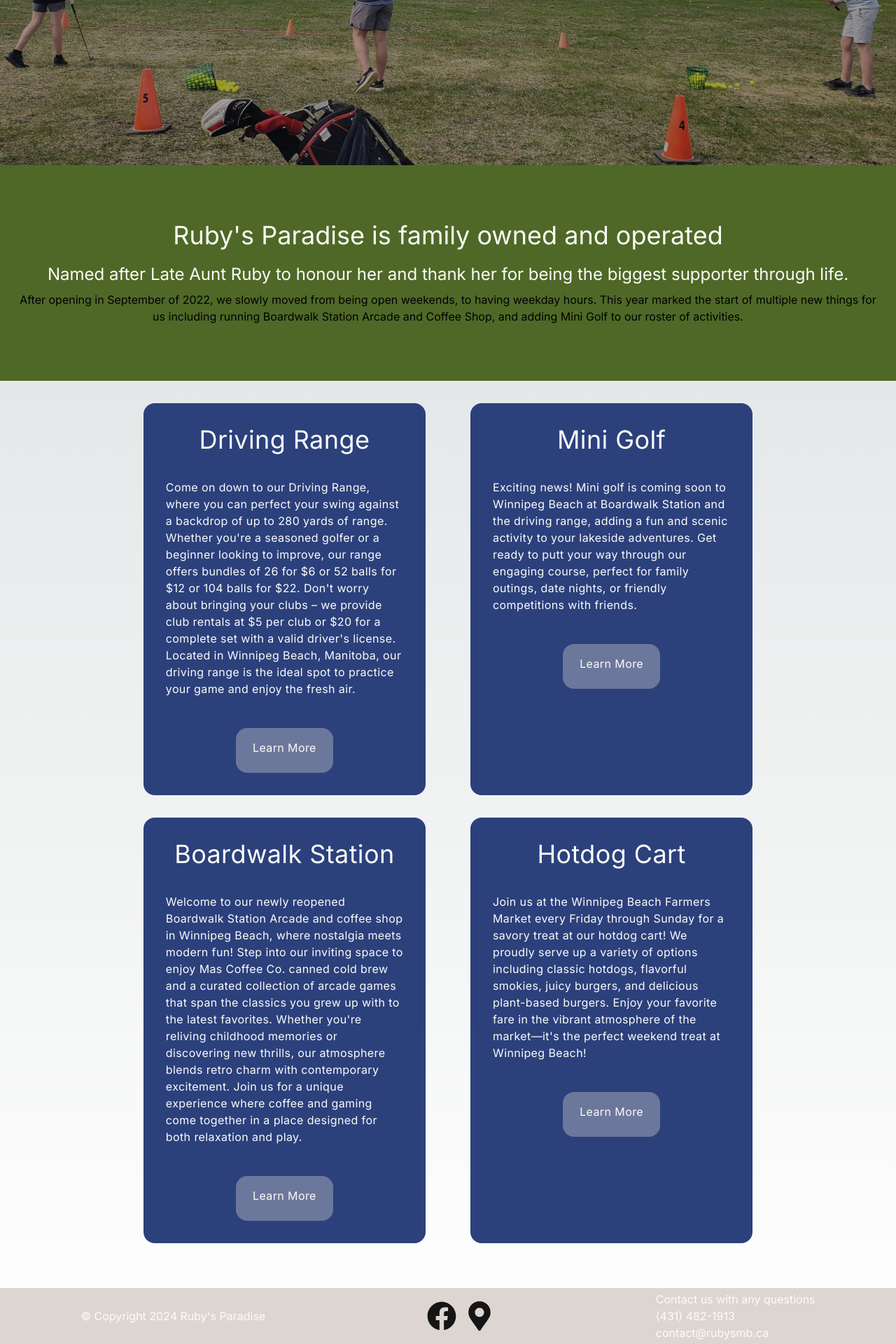
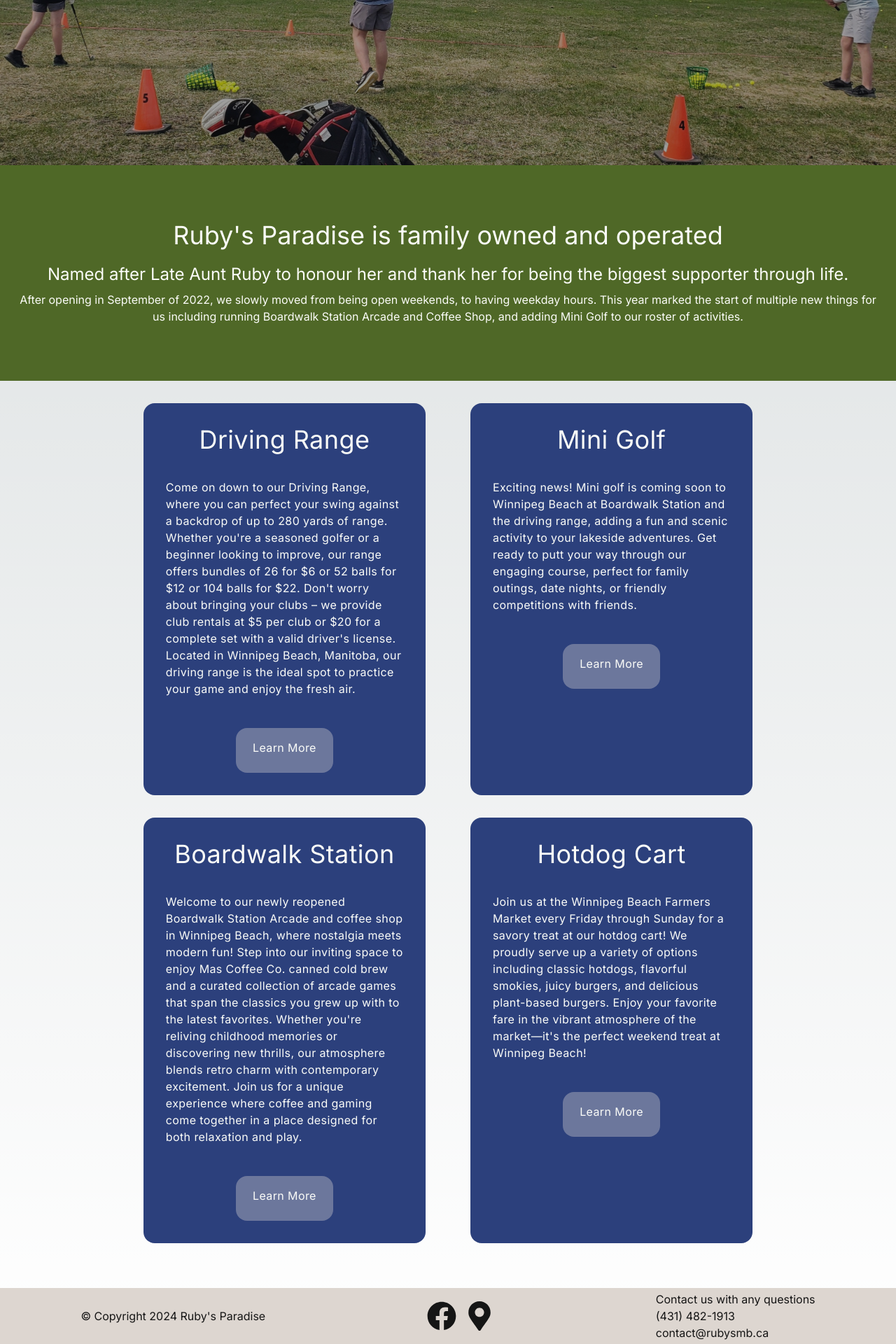
Before and after one commit to travisfriesen/rubys-website, a Next.js app: page / in a window 1280 px wide. Shown: the part 244-2164 px from the top of the page at 70% size. Built offline with nearby package versions, Linux system fonts and the light colour scheme.

Commit message:
oops forgot these

```diff
--- a/src/app/page.tsx
+++ b/src/app/page.tsx
@@ -9,7 +9,7 @@ export default function Home() {
               {/* eslint-disable-next-line react/no-unescaped-entities */}
               <h1 className="text-r-text text-4xl pb-5">Ruby's Paradise is family owned and operated</h1>
               <h2 className="text-r-text text-2xl pb-2">Named after Late Aunt Ruby to honour her and thank her for being the biggest supporter through life.</h2>
-              <p>After opening in September of 2022, we slowly moved from being open weekends, to having weekday hours. This year marked the start of multiple new things for us including running Boardwalk Station Arcade and Coffee Shop, and adding Mini Golf to our roster of activities.</p>
+              <p className="text-r-text">After opening in September of 2022, we slowly moved from being open weekends, to having weekday hours. This year marked the start of multiple new things for us including running Boardwalk Station Arcade and Coffee Shop, and adding Mini Golf to our roster of activities.</p>
 
           </div>
           <div className="desktop-only grid grid-cols-2 gap-x-16 gap-y-8 mr-[16vw] ml-[16vw] mb-16 mt-8">
--- a/src/components/footer.tsx
+++ b/src/components/footer.tsx
@@ -4,7 +4,7 @@ import Link from "next/link";
 export default function Footer() {
     return (
         <div className="h-20 bg-r-footer-white flex text-r-black justify-evenly">
-            <div className="m-auto text-r-text">
+            <div className="m-auto text-r-black">
                 {/* eslint-disable-next-line react/no-unescaped-entities */}
                 © Copyright 2024 Ruby's Paradise
             </div>
@@ -13,9 +13,9 @@ export default function Footer() {
                 <Link href="https://maps.app.goo.gl/enz8Cb5m26d3ymEPA"><FaMapMarkerAlt size={42}/></Link>
 
             </div>
-            <div className="m-auto text-r-text">
+            <div className="m-auto text-r-black">
                 Contact us with any questions
-                <div className="flex flex-col text-r-text">
+                <div className="flex flex-col text-r-black">
                     <a href="tel:431-482-1913">(431) 482-1913</a>
                     <a href="mailto://contact@rubysmb.ca">contact@rubysmb.ca</a>
                 </div>
--- a/src/components/minigolfpricing.tsx
+++ b/src/components/minigolfpricing.tsx
@@ -5,7 +5,7 @@ interface IHours {
 export const MiniGolfPricing = ({title}: IHours) => {
     return (
         <div className=" rounded-2xl w-fit bg-r-green h-180 p-8 tracking-wide flex flex-col space-between">
-            <h1 className="text-4xl text-center pb-3">{title}</h1>
+            <h1 className="text-4xl text-center pb-3 text-r-text">{title}</h1>
             <div className="grid grid-cols-2">
                 <div className="text-r-text">
             Adults (13+): <br/>
```
